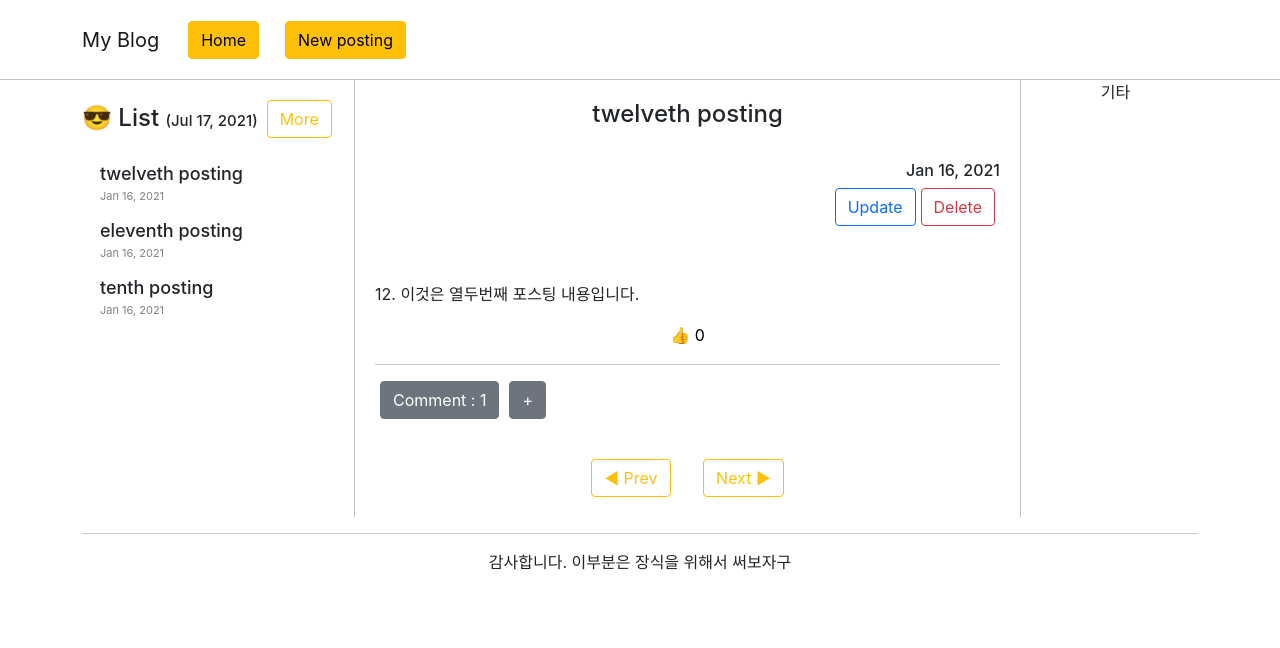
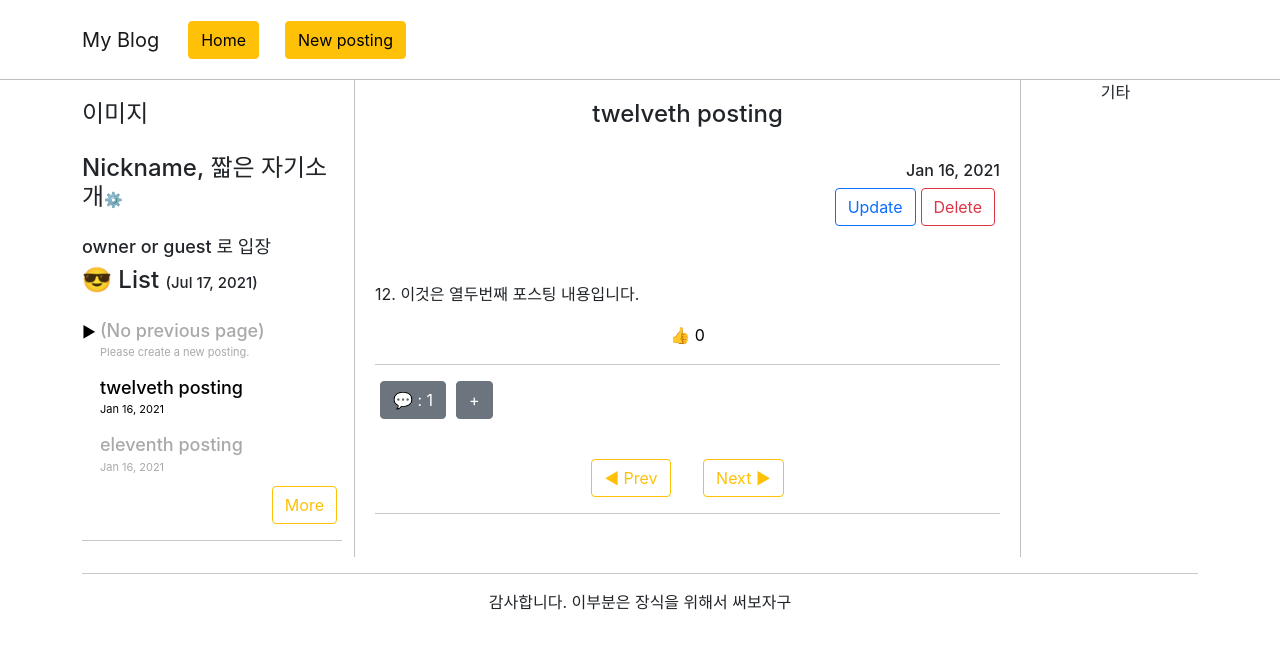
Before and after one commit to jgh2020/Blog-React, a React (Create React App) app: page / in a window 1280 px wide. Shown: the top 648 px of the page. Built offline with nearby package versions, Linux system fonts and the light colour scheme.

Commit message:
July 24, 2021

```diff
--- a/src/App.css
+++ b/src/App.css
@@ -57,10 +57,33 @@ button{
   color:red;
 } */
 
-.list div:hover{
+.showList{
+  max-height: 0;
+  overflow: hidden;
+  color:darkgray;
+}
+
+.showList:nth-child(3), div:nth-child(5){
+  max-height: none;
+  /* color: darkgray; */
+}
+
+.showList:nth-child(4){
+  max-height: none;
+  color: black;
+}
+.showList:hover h5{
   cursor: pointer;
-  opacity: 0.7;
+  color:rgba(255, 193, 7, 0.6);
 }
+
+.showList:first-of-type:hover h5, .showList:last-of-type:hover h5{
+  cursor:default;
+  color: darkgrey;
+}
+
+
+
 
 .list h4{
   text-align:left;
@@ -77,9 +100,14 @@ button{
   /* border:1px solid blue; */
 }
 
-.list h5 span{
-  color:transparent;
+.showSpan{
+  color:white;
 }
+
+.showList:nth-child(3) span{
+  color: black;
+}
+
 
 .list p{
   /* position: absolute; */
@@ -88,8 +116,13 @@ button{
   font-size: 11px;
   margin-top: -5px;
   padding-left: 18px;
-  color:gray;
+  /* color:gray; */
   /* border:1px solid blue; */
+}
+
+#moreButton{
+  text-align: right;
+  padding:0;
 }
 
 .content{
--- a/src/App.js
+++ b/src/App.js
@@ -6,6 +6,9 @@ import {Link, Route, Switch, useHistory} from 'react-router-dom';
 import moment from 'moment';
 // import jquery from 'jquery';
 // import $ from 'jquery';
+
+var showLists = document.getElementsByClassName('showList');
+var showSpans = document.getElementsByClassName('showSpan');
 
 function App() {
 
@@ -39,11 +42,7 @@ function App() {
     {id : 0, title : "first posting", content : "1. 이것은 첫번째 포스팅 내용입니다.", date : "Jan 16, 2021", update_date : "", thumb : 0}
   ]);
 
-  let [postshow_page, postshow_page_change] = useState(0);
-
-  let [listshow_num, listshow_num_change] = useState(3);
-  let [liststart_page, liststart_page_change] = useState(0);
-  let [listshow, listshow_change] = useState(post.slice(0, 3));
+  let [current_page, current_page_change] = useState(0);
 
   let [islistshort, islistshort_change] = useState(true);
   let [listbutton_name, listbutton_name_change] = useState('More')
@@ -59,9 +58,6 @@ function App() {
   let comment_form = {visitor : "", date : "", comment : ""};
   let history = useHistory();
   let today = moment().format("MMM DD, YYYY");
-
-
-  let [listcolor, listcolor_change] = useState({color : "black"});
 
   return (
     <div className="App">
@@ -82,68 +78,65 @@ function App() {
         <Row>
             <Col className="list" xl={3} lg={4}>
 
+              <div id="userPage">
+                <h4>이미지</h4>
+                <h4>Nickname, 짧은 자기소개<span>⚙️</span></h4>
+                <h5>owner or guest 로 입장</h5>
 
-              <h4>😎 List <span>({today}) </span>
-                <Button variant="outline-warning" onClick={()=>{
+              </div>
 
 
-
-                    if (islistshort == true){
-                      liststart_page_change(0);
-                      listshow_change(post);
-                      listshow_num_change(post.length);
-                      listbutton_name_change('Less')
-                      islistshort_change(!islistshort);
-                      // console.log(document.getElementsByClassName('select').length);
-                      // document.getElementsByClassName('select')[2].style.color = '#ffc107';
-                      // document.getElementsByClassName('selectspan')[postshow_page].style.color = 'black';
-                    } else {
-                      listshow_num_change(3);
-                      liststart_page_change(postshow_page);
-                      listshow_change(post.slice(postshow_page, postshow_page + 3));
-                      listbutton_name_change('More')
-                      islistshort_change(!islistshort);
-                      // console.log(document.getElementsByClassName('select').length);
-                    }
-                  }}>{listbutton_name}</Button>
-              </h4>
+              <h4>😎 List <span>({today}) </span></h4>
+                <div className="showList">
+                    <h5><span className="showSpan">▶ </span>(No previous page)</h5>
+                    <p>Please create a new posting.</p>
+                </div>
                 {
-                  listshow.map(function(a){
+                  post.map(function(a){
                     return(
-                      <div onClick={()=>{
-
+                      <div className="showList" onClick={()=>{
                         var showNum = post.indexOf(a);
-
-
-                        postshow_page_change(showNum);
-
-                        if (islistshort == true){
-                          liststart_page_change(showNum);
-                          listshow_num_change(3);
-                          listshow_change(post.slice(showNum, showNum + listshow_num));
-
-                        } else {
-                          liststart_page_change(0);
-                          listshow_num_change(post.length);
-                          listshow_change(post);
-                          List_change_color(post={post}, showNum);
-                        }
-                        comment_open_change(false);
-                        comment_input_open_change(false);
+                        current_page_change(showNum);
+                        reset_List(islistshort={islistshort}, showNum);
                       }}>
-
-                        <h5 className="select"><span className="selectspan">▶ </span>{a.title}</h5>
+                        <h5><span className="showSpan">▶ </span>{a.title}</h5>
                         <p>{a.date} {a.update_date}</p>
-
-
                       </div>
                     )
                   })
+                }
+                <div className="showList">
+                  <h5><span className="showSpan">▶ </span>(No next page)</h5>
+                  <p>Thank you!</p>
+                </div>
 
 
+                <p id="moreButton">
+                  <Button variant="outline-warning" onClick={()=>{
+                    for(var i=0; i<showLists.length; i++){
+                      showLists[i].style.maxHeight = 'none';
+                    }
 
-                }
+                    islistshort_change(!islistshort);
 
+                    if (islistshort === true) {
+                      listbutton_name_change('Less')
+                      for(var i=0; i<showLists.length; i++){
+                        showLists[i].style.maxHeight = 'none';
+                      }
+                    } else {
+                      listbutton_name_change('More')
+                      for(var i=0; i<showLists.length; i++){
+                        showLists[i].style.maxHeight = 0;
+                        if (i === current_page || i === current_page+1 || i === current_page+2) {
+                          showLists[i].style.maxHeight = 'none';
+                        }
+                      }
+                    }
+
+                    }}>{listbutton_name}</Button>
+                  </p>
+                  <hr/>
             </Col>
 
           <Route exact path="/">
@@ -152,35 +145,32 @@ function App() {
                 post.length === 0
                 ? <h4>"No Postings!"</h4>
                 : <div>
-                    <h4>{post[postshow_page].title}</h4><br/>
-                    <h6>{post[postshow_page].date} {post[postshow_page].update_date}</h6>
+                    <h4>{post[current_page].title}</h4><br/>
+                    <h6>{post[current_page].date} {post[current_page].update_date}</h6>
                     <h6>
                       <Button variant="outline-primary" as={Link} to="/Update">Update</Button>
                       <Button variant="outline-danger" onClick={()=>{
                         if (window.confirm('Are you sure you want to delete this post?')){
                           var Copy_post = [...post];
-                          Copy_post.splice(postshow_page, 1);
+                          Copy_post.splice(current_page, 1);
                           post_change(Copy_post);
-                          listshow_change(Copy_post.slice(0,  0 + listshow_num));
-                          postshow_page_change(0);
                           var Copy_comment = [...comment_array];
-                          Copy_comment.splice(postshow_page, 1);
+                          Copy_comment.splice(current_page, 1);
                           comment_array_change(Copy_comment);
-                          List_change_color(post={post}, 0);
                         }
                       }}>Delete</Button>
                     </h6>
                     <br/><br/>
-                    <p>{post[postshow_page].content}</p>
+                    <p>{post[current_page].content}</p>
                     {/* <hr/> */}
                     <button onClick={()=>{
                       var Copy_post = [...post];
-                      Copy_post[postshow_page].thumb++;
+                      Copy_post[current_page].thumb++;
                       post_change(Copy_post);
-                      }}>👍 {post[postshow_page].thumb}</button>
+                      }}>👍 {post[current_page].thumb}</button>
                       <hr/>
                     <p>
-                      <Button onClick={()=>{ comment_open_change(!comment_open)}} variant="secondary">Comment : {comment_array[postshow_page].length}</Button>
+                      <Button onClick={()=>{ comment_open_change(!comment_open)}} variant="secondary">💬 : {comment_array[current_page].length}</Button>
                       <Button onClick={()=>{ comment_input_open_change(!comment_input_open)}} variant="secondary">+</Button>
                     </p>
                     {
@@ -205,7 +195,7 @@ function App() {
                             if (comment_visitor === "" || comment_content === ""){
                               alert('Please fill all two fields!');
                             } else {
-                              Copy_comment[postshow_page].unshift(comment_form);
+                              Copy_comment[current_page].unshift(comment_form);
                               comment_array_change(Copy_comment);
                               comment_visitor_change("");
                               comment_content_change("");
@@ -223,7 +213,7 @@ function App() {
                       ? <div>
                           <hr/>
                           {
-                            comment_array[postshow_page].map(function(c, i){
+                            comment_array[current_page].map(function(c, i){
                               return(
                                 <div className="comment" key={i}>
                                   <h6>{c.comment}</h6>
@@ -238,21 +228,22 @@ function App() {
                     }
                     <br/>
                     <div><Button variant="outline-warning" onClick={()=>{
-                      if(postshow_page > 0) {
-                        postshow_page_change(postshow_page - 1);
-                        if (islistshort == true) listshow_change(post.slice(postshow_page - 1, postshow_page - 1 + listshow_num));
-                        else listshow_change(post);
+                      if(current_page > 0) {
+                        current_page_change(current_page - 1);
+                        reset_List(islistshort={islistshort}, current_page - 1);
                       } else alert("This is the first posting.");
                     }}>◀ Prev</Button> &nbsp; &nbsp; <Button variant="outline-warning" onClick={()=>{
-                      if(postshow_page < (post.length - 1)){
-                        postshow_page_change(postshow_page + 1);
-                        if (islistshort == true) listshow_change(post.slice(postshow_page + 1, postshow_page + 1 + listshow_num));
-                        else listshow_change(post);
+                      if(current_page < (post.length - 1)){
+                        current_page_change(current_page + 1);
+                        reset_List(islistshort={islistshort}, current_page + 1);
                       } else alert("This is the last posting.");
                     }}>Next ▶</Button> </div>
                   </div>
+
               }
+              <hr/>
             </Col>
+
           </Route>
 
           <Route path="/input">
@@ -284,11 +275,11 @@ function App() {
 
                     Copy_comment.unshift([]);
                     comment_array_change(Copy_comment);
-
-                    postshow_page_change(0);
+                    current_page_change(0);
                     input_title_change("");
                     input_content_change("");
                     history.push('/');
+                    reset_List(islistshort={islistshort}, 0);
                   }
                 } }>Submit</Button>
                 <Button variant="outline-danger" as={Link} to="/">Cancel</Button>
@@ -302,47 +293,32 @@ function App() {
               <Form>
                 <Form.Group className="mb-3" controlId="exampleForm.ControlInput1">
                   <Form.Label>Title</Form.Label>
-                  <Form.Control key={post[postshow_page].title} defaultValue={post[postshow_page].title} onChange={ (e)=>{ input_title_change(e.target.value) } }/>
+                  <Form.Control key={post[current_page].title} defaultValue={post[current_page].title} onChange={ (e)=>{ input_title_change(e.target.value) } }/>
                 </Form.Group>
                 <Form.Group className="mb-3" controlId="exampleForm.ControlTextarea1">
                   <Form.Label>Content</Form.Label>
-                  <Form.Control as="textarea" rows={5} key={post[postshow_page].content} defaultValue={post[postshow_page].content} onChange={ (e)=>{ input_content_change(e.target.value) } }/>
+                  <Form.Control as="textarea" rows={5} key={post[current_page].content} defaultValue={post[current_page].content} onChange={ (e)=>{ input_content_change(e.target.value) } }/>
                 </Form.Group>
-                {/* {input_title == ""
-                ? <p>true</p>
-                : <p>false</p>
-                } */}
                 <Button variant="outline-primary" onClick={ ()=>{
-
                   if (input_title === ""){
-                    input_form.title = post[postshow_page].title;
+                    input_form.title = post[current_page].title;
                   } else input_form.title = input_title;
 
                   if (input_content === ""){
-                    input_form.content = post[postshow_page].content;
+                    input_form.content = post[current_page].content;
                   } else input_form.content = input_content;
-
-                  input_form.id = post[postshow_page].id;
-
-                  input_form.date = post[postshow_page].date;
-
+                  input_form.id = post[current_page].id;
+                  input_form.date = post[current_page].date;
                   input_form.update_date = "(Update : "+today+" )";
-
-                  input_form.thumb = post[postshow_page].thumb;
-
-                  // input_form.comment_num = post[postshow_page].comment_num;
-
-                  // input_form.comment = post[postshow_page].comment;
+                  input_form.thumb = post[current_page].thumb;
 
                   var Copy_post = [...post];
-                  // var Copy_listshow = [...listshow];
 
                   if (input_title === "" && input_content === ""){
                     alert('Nothing has been changed!');
                   } else {
-                    Copy_post[postshow_page] = input_form;
+                    Copy_post[current_page] = input_form;
                     post_change(Copy_post);
-                    listshow_change(Copy_post.slice(liststart_page, liststart_page + listshow_num));
                     input_title_change("");
                     input_content_change("");
                     history.push('/');
@@ -352,22 +328,11 @@ function App() {
               </Form>
             </Col>
           </Route>
-
-
-
-
-
-
-
-
-
-
-
           <Col className="extra" xl={2}>기타</Col>
         </Row>
         <hr/>
         <div>감사합니다. 이부분은 장식을 위해서 써보자구</div>
-        {/* <List_page postshow_page={postshow_page}></List_page> */}
+        {/* <List_page current_page={current_page}></List_page> */}
 
       </Container>
     </div>
@@ -384,27 +349,45 @@ function App() {
 
 // }
 
-function List_page(props){
-  var start = (Math.ceil((props.postshow_page+1)/5)-1)*5 +1;
-  let page_array = [];
-  for (var i = 0; i < 5 ; i++){
-    page_array.push(start+i);
-  }
-    return(
-      <div>{page_array}</div>
-    )
-}
+// function List_page(props){
+//   var start = (Math.ceil((props.current_page+1)/5)-1)*5 +1;
+//   let page_array = [];
+//   for (var i = 0; i < 5 ; i++){
+//     page_array.push(start+i);
+//   }
+//     return(
+//       <div>{page_array}</div>
+//     )
+// }
 
-function List_change_color(props, num){
-  for (var index = 0; index < props.post.length; index++){
-    if (index == num) {
-      document.getElementsByClassName('select')[index].style.color = '#ffc107';
-      document.getElementsByClassName('selectspan')[index].style.color = 'black';
+// function List_change_color(props, num){
+//   for (var index = 0; index < props.post.length; index++){
+//     if (index == num) {
+//       document.getElementsByClassName('select')[index].style.color = '#ffc107';
+//       document.getElementsByClassName('selectspan')[index].style.color = 'black';
+//     }
+//     else {
+//       document.getElementsByClassName('select')[index].style.color = 'black';
+//       document.getElementsByClassName('selectspan')[index].style.color = 'transparent';
+//     }
+//   }
+// }
+
+function reset_List(props, showNum){
+
+  for(var i=0; i<showLists.length; i++){
+    showLists[i].style.color = 'darkgray';
+    showSpans[i].style.color = 'white';
+    showLists[i].style.maxHeight = 'none';
+
+    if (props.islistshort == true){
+      if (i === showNum || i === showNum+1 || i === showNum+2) {
+        showLists[i].style.maxHeight = 'none';
+      }
+      else showLists[i].style.maxHeight = 0;
     }
-    else {
-      document.getElementsByClassName('select')[index].style.color = 'black';
-      document.getElementsByClassName('selectspan')[index].style.color = 'transparent';
-    }
+    showSpans[showNum+1].style.color = 'black';
+    showLists[showNum+1].style.color = 'black';
   }
 }
 
```
